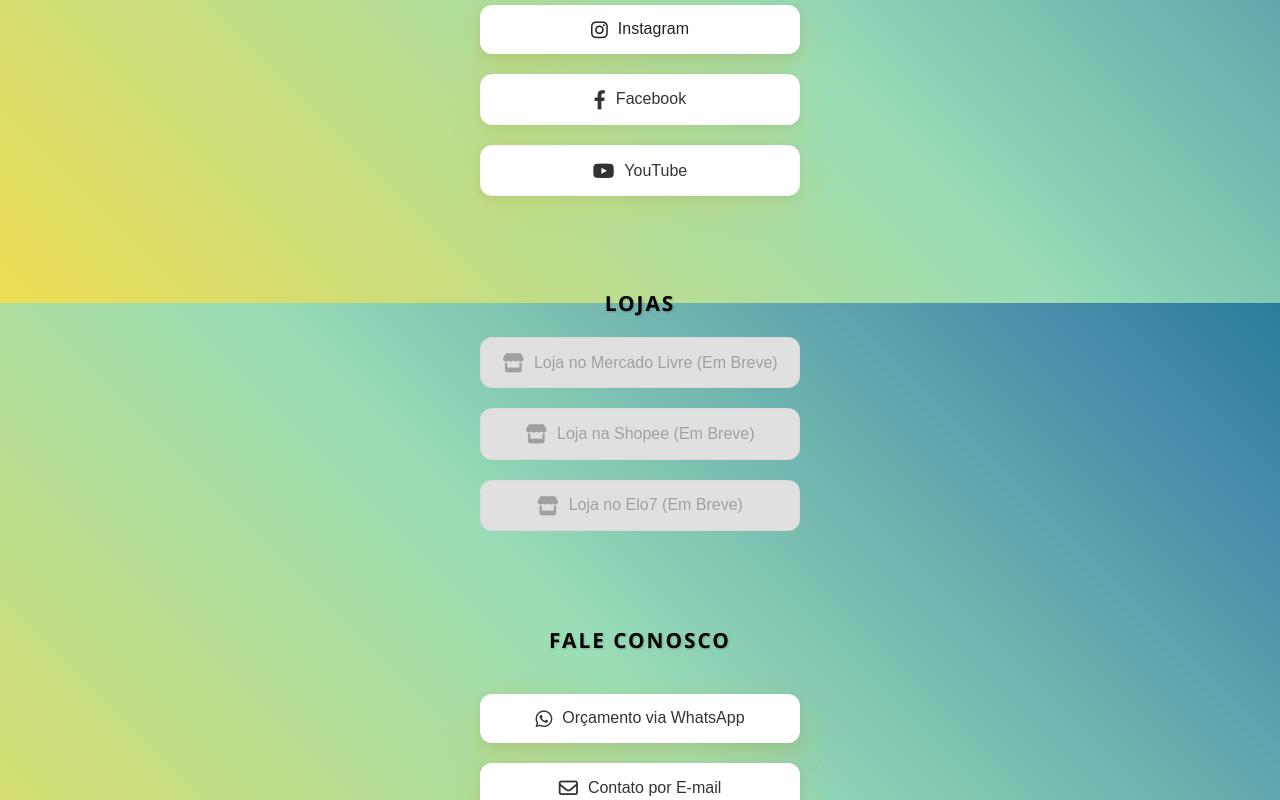
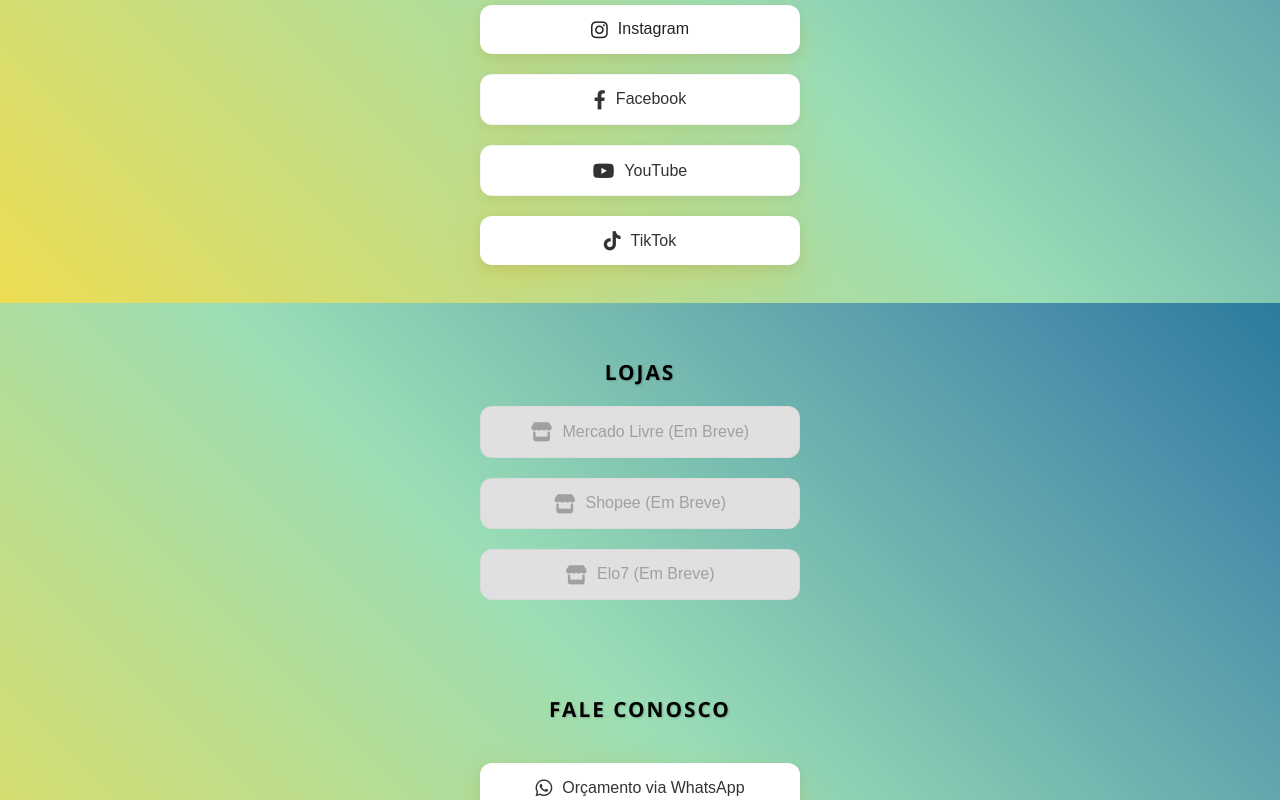
Before and after one commit to marreckostudio3d/linktree, a plain HTML site: page index.html in a window 1280 px wide. Shown: the part 497-1297 px from the top of the page. Drawn offline with Linux system fonts and the light colour scheme.

Commit message:
Update index.html

```diff
--- a/index.html
+++ b/index.html
@@ -64,6 +64,10 @@
                 <i class="fab fa-youtube"></i>
                 YouTube
             </a>
+            <a href="https://www.tiktok.com/@marrecko_studio3D" class="link-button tiktok">
+               <i class="fab fa-tiktok"></i>
+               TikTok
+            </a>
         </div>
         &nbsp;
 
@@ -72,16 +76,16 @@
         <div class="links-section">
             <a href="#" class="link-button disabled">
                 <i class="fas fa-store"></i>
-                Loja no Mercado Livre (Em Breve)
+                Mercado Livre (Em Breve)
             </a>
              <div class="links-section">
             <a href="#" class="link-button disabled">
                 <i class="fas fa-store"></i>
-                Loja na Shopee (Em Breve)
+                Shopee (Em Breve)
             </a>
             <a href="#" class="link-button disabled">
                 <i class="fas fa-store"></i>
-                Loja no Elo7 (Em Breve)
+                Elo7 (Em Breve)
             </a>
         </div>
 
```
